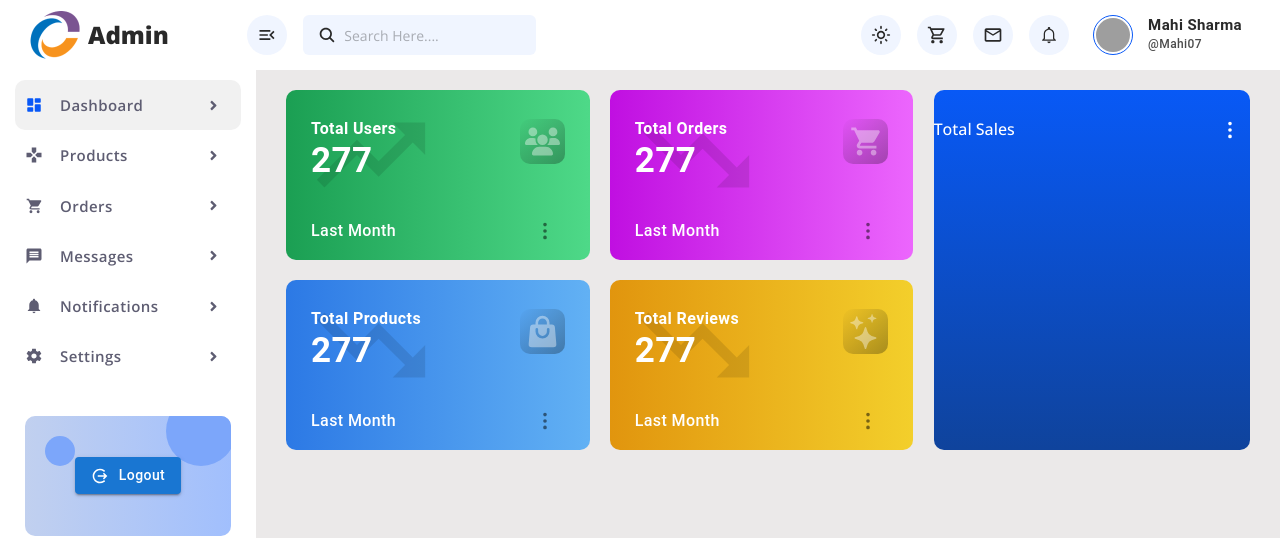
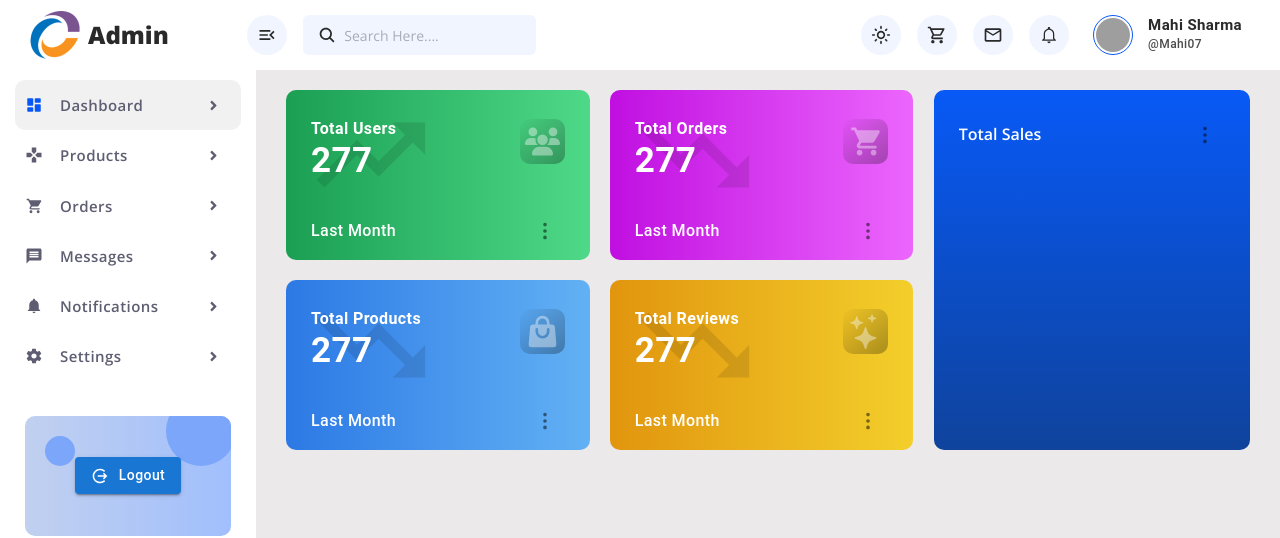
Before and after one commit to Maheshsumb/E-commerce_using_React, a React (Create React App) app in the folder admin/: page / in a window 1280 px wide. Shown: the top 538 px of the page. Built offline with nearby package versions, Linux system fonts and the light colour scheme; grey boxes are pictures that could not be loaded.

Commit message:
Some fixes in text

```diff
--- a/admin/src/App.css
+++ b/admin/src/App.css
@@ -546,11 +546,21 @@ a:hover {
 .graphBox {
   background: linear-gradient(#0859f6, #0f439c) !important;
   border-radius: 10px;
+  padding: 25px;
+}
+
+.graphBox .bottomEle {
+  top: 0px;
+}
+
+.graphBox .bottomEle h6 {
+  font-size: 16px !important;
+  font-weight: 600 !important;
 }
 
 .graphBox .optionsIcon {
   font-size: 22px;
-  color: rgba(0, 0, 0, 0.5);
+  color: rgba(0, 0, 0, 0.5) !important;
   cursor: pointer;
   min-width: 40px !important;
   width: 40px !important;
@@ -559,7 +569,13 @@ a:hover {
 }
 
 .graphBox .optionsIcon svg {
-  color: #fff !important;
+  color: rgba(0, 0, 0, 0.5) !important;
   font-size: 20 !important;
   opacity: 1 !important;
 }
+
+.graphBox p {
+  font-size: 13px;
+  opacity: 0.7;
+  color: #fff;
+}
```
